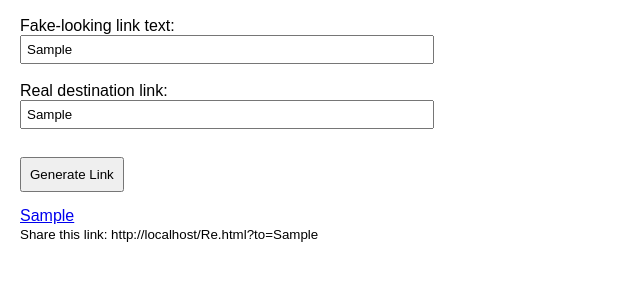
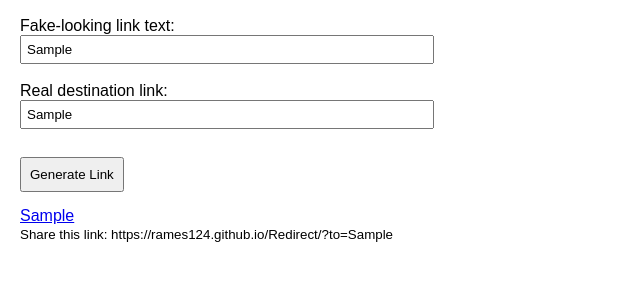
Before and after one commit to Rames124/Redirect, a plain HTML site: page Re.html in a window 1280 px wide. Both pictures are taken after typing "Sample", "Sample" into the empty fields and a click on the button "Generate Link". Shown: the part 51-332 px from the top of the page, without its empty margins (0-640 px from the left). Drawn offline with Linux system fonts and the light colour scheme.

Commit message:
Add files via upload

```diff
--- a/Re.html
+++ b/Re.html
@@ -45,7 +45,7 @@ function generate() {
 
     const encoded = encodeURIComponent(real);
     const pageUrl = window.location.origin + window.location.pathname;
-    const shareableUrl = pageUrl + "?to=" + encoded;
+    const shareableUrl = "https://rames124.github.io/Redirect/?to=" + encoded;
 
     document.getElementById("output").innerHTML =
         `<a href="${shareableUrl}" target="_blank">${fake}</a><br>
```
